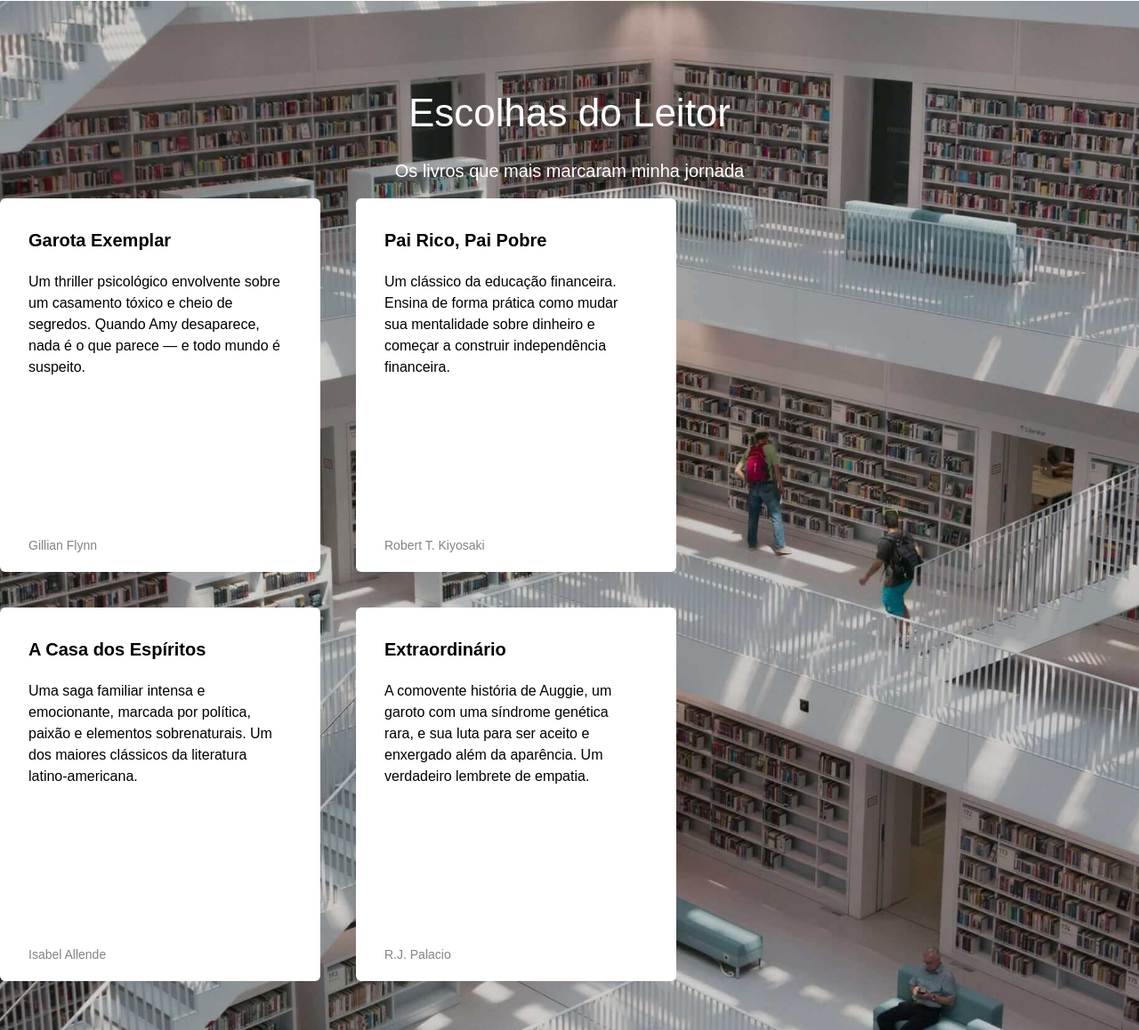
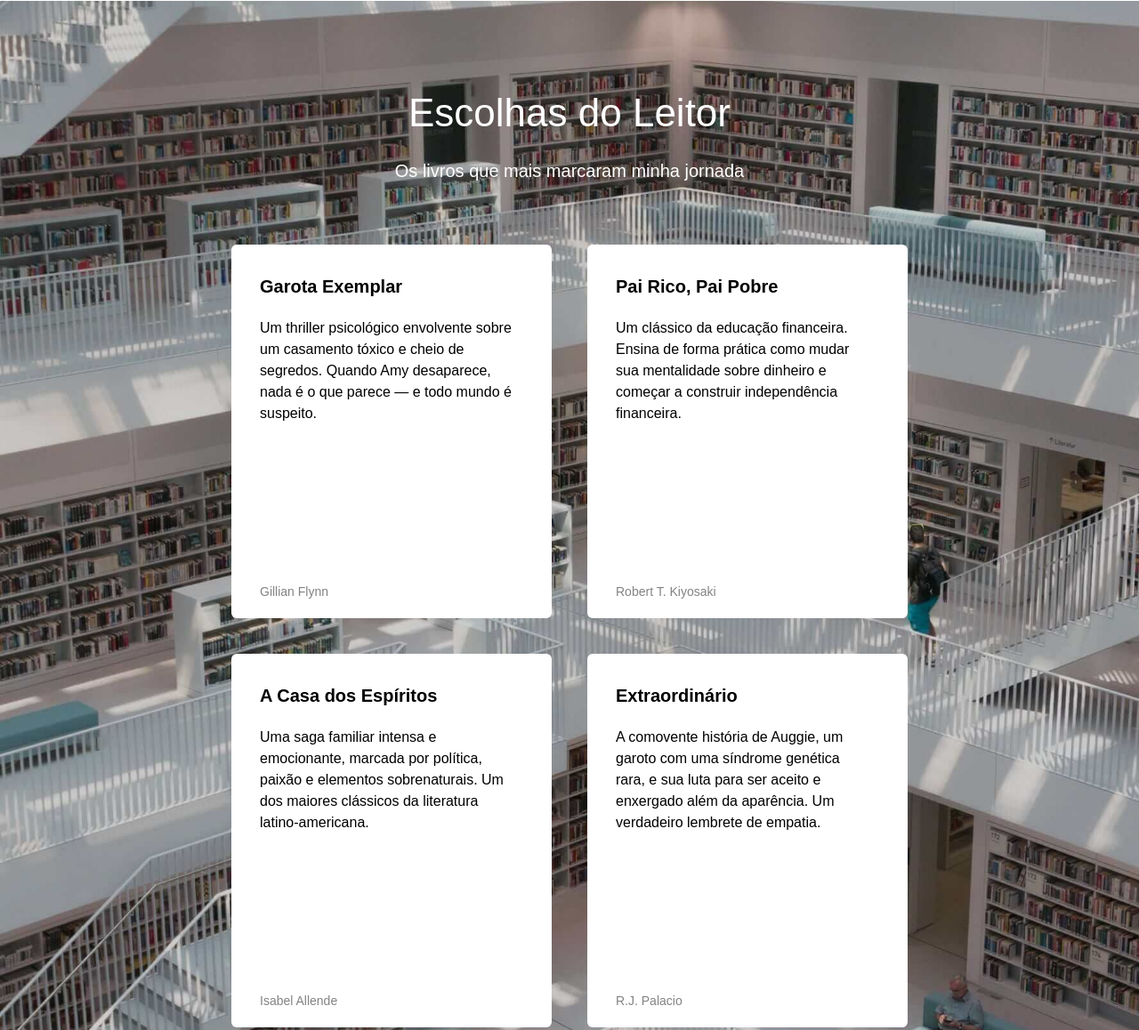
Before and after one commit to malupcosta/web_project_library, a plain HTML site: page index.html in a window 1280 px wide. Shown: the part 799-1957 px from the top of the page at 89% size. Drawn offline with Linux system fonts and the light colour scheme.

Commit message:
fix: ajusta palavra em margin

```diff
--- a/styles/style.css
+++ b/styles/style.css
@@ -117,7 +117,7 @@
   list-style-type: none;
   padding-left: 0;
   max-width: 760px;
-  margin: margin: 68px auto 0;
+  margin: 68px auto 0;
 }
 
 .card {
```
